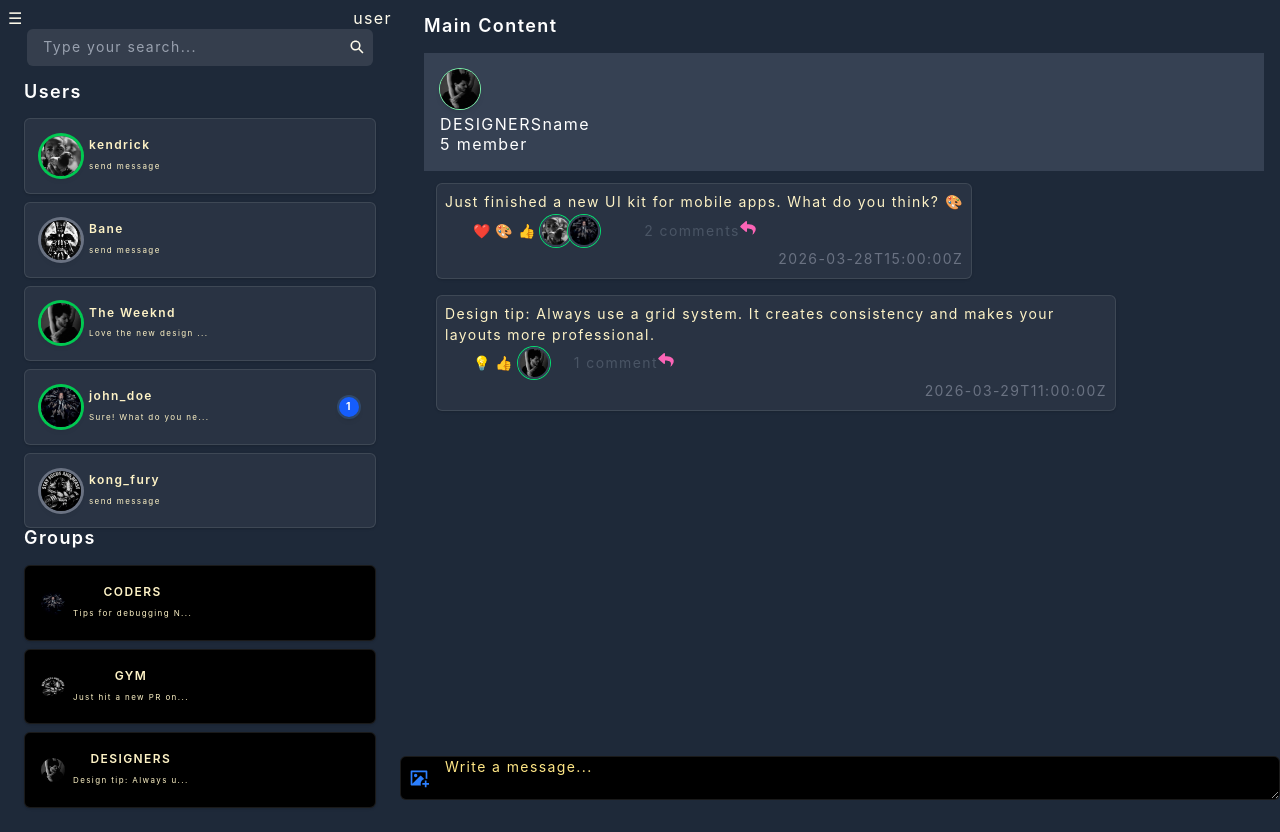
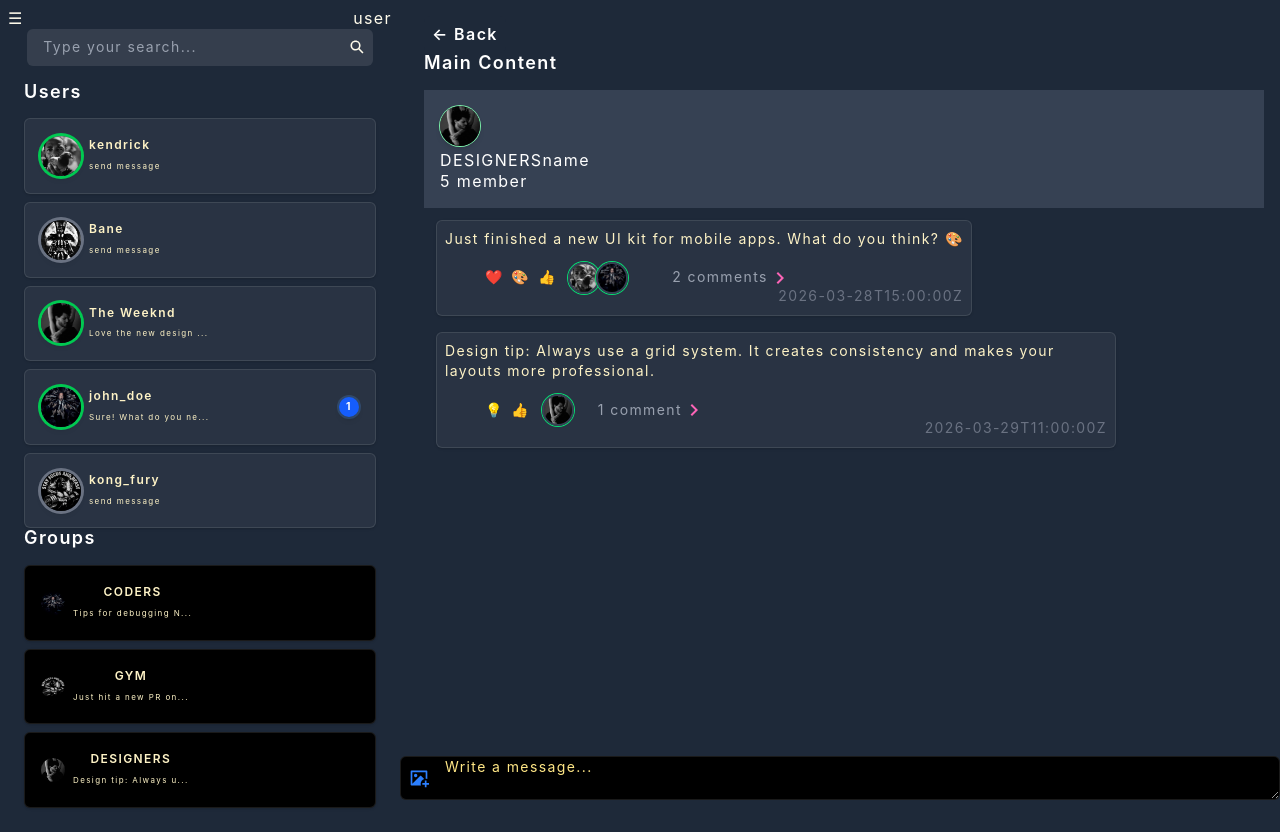
Before and after one commit to Girma3/odin-telegram-clone, a React app in the folder frontend/: page /group/g3 in a window 1280 px wide. Built offline with nearby package versions, Linux system fonts and the light colour scheme; the HTML template or start-up script is replaced by a standard one.

Commit message:
fix(style):date and classname changed

```diff
--- a/frontend/src/features/chat/components/KebabMenu.jsx
+++ b/frontend/src/features/chat/components/KebabMenu.jsx
@@ -4,8 +4,12 @@ function KebabMenu({ onEdit, onDelete }) {
       className="absolute right-16 bottom-0 flex flex-col gap-1
       bg-black dark:bg-gray-700 rounded-lg shadow-md p-2 animate-fadeIn"
     >
-      <button>Edit</button>
-      <button>Delete</button>
+      <button className="rounded-md px-2 py-1 text-left text-sm text-white transition-colors duration-200 hover:bg-gray-700 hover:text-blue-300 focus:outline-none focus:ring-2 focus:ring-blue-400">
+        Edit
+      </button>
+      <button className="rounded-md px-2 py-1 text-left text-sm text-white transition-colors duration-200 hover:bg-red-600/80 focus:outline-none focus:ring-2 focus:ring-red-400">
+        Delete
+      </button>
     </div>
   );
 }
--- a/frontend/src/features/group/components/Discussion.jsx
+++ b/frontend/src/features/group/components/Discussion.jsx
@@ -2,6 +2,11 @@ import { useParams, useSearchParams } from "react-router-dom";
 import PostByUser from "./PostByUser";
 import ChatWithComment from "./PostByUser";
 import UserComment from "./UserComment";
+import {
+  formatCommentTime,
+  formatDate,
+  getTheTime,
+} from "../../../services/helperFns";
 const mainPost = `max-w-[600px]  h-max bg-gray-700 rounded-sm p-2`;
 function getUserByCommentId(users, comment) {
   const user = users.find((user) => user.id === comment.userId);
@@ -11,6 +16,7 @@ function Discussion({ users, groups, onProfileOpen }) {
   const postId = useParams().id;
 
   const [searchParams] = useSearchParams();
+
   let groupId = searchParams.get("groupId");
   groupId = parseInt(groupId) ? parseInt(groupId) : groupId;
   const group = groups.find((group) => group.id === groupId);
@@ -24,6 +30,7 @@ function Discussion({ users, groups, onProfileOpen }) {
     <div className="flex flex-col ">
       <div className="flex flex-col gap-2 items-center">
         <div className={mainPost}>
+          <p>{format}</p>
           {imgUrl && (
             <img
               src={`${imgUrl}`}
@@ -33,9 +40,9 @@ function Discussion({ users, groups, onProfileOpen }) {
             />
           )}
           {text && <p className="py-2">{text}</p>}
-          <div className="flex justify-end items-center">
-            <span>{created}</span>
-          </div>
+          <p className="flex  justify-end items-center">
+            <span>{formatCommentTime(created)}</span>
+          </p>
         </div>
       </div>
       {comments?.length > 0 && (
--- a/frontend/src/features/group/components/GroupPost.jsx
+++ b/frontend/src/features/group/components/GroupPost.jsx
@@ -1,14 +1,15 @@
 import { useState, useMemo } from "react";
 import { FaReply } from "react-icons/fa";
+import { MdNavigateNext } from "react-icons/md";
 import { CiMenuKebab } from "react-icons/ci";
-import { Link } from "react-router-dom";
+import { Link, useNavigate } from "react-router-dom";
 import { chatHolderStyle } from "./PostByUser";
 import Reaction from "../../chat/Reaction";
 import KebabMenu from "../../chat/components/KebabMenu";
 
 // Constants
 const ICON_STYLES = {
-  reply: `w-4 h-4 fill-pink-400 transition-all duration-300 ease-in-out rounded-full hover:fill-green-600 cursor-pointer`,
+  postLink: `w-6 h-6 fill-pink-400 transition-all duration-300 ease-in-out rounded-full hover:fill-green-600 cursor-pointer`,
   kebab: `w-6 h-6 fill-pink-300 hover:fill-green-400`,
 };
 
@@ -36,7 +37,11 @@ function formatCommentCount(count) {
 
 // Component for displaying commenter profile images
 function CommenterImage({ imgUrl, index, onProfileOpen, user }) {
-  const handleClick = () => {
+  const handleClick = (e) => {
+    //stop parent event propagation
+    if (e) {
+      e.stopPropagation();
+    }
     if (onProfileOpen && user) {
       onProfileOpen({ type: "user", user });
     }
@@ -46,7 +51,7 @@ function CommenterImage({ imgUrl, index, onProfileOpen, user }) {
     <button
       aria-label={`View ${user?.name || "user"}'s profile`}
       className="w-12"
-      onClick={handleClick}
+      onClick={(e) => handleClick(e)}
       title="show-Profile"
       type="button"
     >
@@ -71,6 +76,7 @@ function GroupPost({
   const { imgUrl, text, id, created, author } = post;
   const [hovered, setHovered] = useState(false);
   const [menuOpen, setMenuOpen] = useState(false);
+  const navigate = useNavigate();
 
   // Memoize derived data to avoid recalculation on every render
   const comments = useMemo(() => post.comments || [], [post.comments]);
@@ -107,12 +113,19 @@ function GroupPost({
       document.body.removeChild(link);
     }
   };
+  const handlePostClick = () => {
+    //stop propagation if the click is on the image or menu
+    if (menuOpen) return;
 
+    if (!commentCount > 0) return;
+    navigate(`/post/discussion/${id}?groupId=${groupId}`);
+  };
   return (
     <li
       className="flex justify-start items-end gap-3 p-1 w-max max-w-175"
       onMouseEnter={() => setHovered(true)}
       onMouseLeave={handleMouseLeave}
+      onClick={handlePostClick}
     >
       <div className={chatHolderStyle}>
         {/* Post Image */}
@@ -129,19 +142,19 @@ function GroupPost({
             />
           </button>
         )}
-
         {/* Post Text */}
         {text && <p className="text-sm">{text}</p>}
-
         {/* Post Actions and Metadata */}
         <div className="flex justify-between items-center relative p-3">
           {/* Commenter's and Comment Count */}
-          <div className="flex items-center w-max justify-baseline mx-4 h-3">
+          <div className="flex flex-wrap items-center w-max justify-baseline  mx-4 h-3">
+            <div className="flex flex-wrap items-center  px-2">
+              {" "}
               {reactions.length > 0 &&
                 reactions.map((reaction) => (
                   <button
                     key={reaction.id}
-                  className="text-sm text-gray-600 mr-1"
+                    className="text-sm text-gray-600 p-1"
                     aria-label={`Reacted with ${reaction.emoji}`}
                     title={`${currentUser.id === reaction.userId ? "You Reacted with " + reaction.emoji : ""}`}
                     type="button"
@@ -149,6 +162,7 @@ function GroupPost({
                     {reaction.emoji}
                   </button>
                 ))}
+            </div>
             {comments.length > 0 && (
               <>
                 {commenterUsers.map((commenter, index) => (
@@ -160,7 +174,7 @@ function GroupPost({
                     onProfileOpen={onProfileOpen}
                   />
                 ))}
-                <span className="text-sm text-gray-600 ml-2">
+                <span className="text-sm text-gray-400 ml-2">
                   {commentCount}
                 </span>
               </>
@@ -183,9 +197,7 @@ function GroupPost({
 
             {/* Reply/Comment Link */}
             <Link to={`/post/discussion/${id}?groupId=${groupId}`}>
-              <button aria-label="Reply to post" type="button">
-                <FaReply className={ICON_STYLES.reply} />
-              </button>
+              <MdNavigateNext className={ICON_STYLES.postLink} />
             </Link>
           </div>
 
@@ -196,14 +208,13 @@ function GroupPost({
             </div>
           )}
         </div>
-
         {/* Post Metadata (Author and Timestamp) */}
         {created && (
-          <div className="flex justify-end items-center gap-2 text-sm text-gray-500">
+          <p className="flex justify-end items-center gap-2 text-sm text-gray-500">
             {author && <span className="font-medium">{author}</span>}
             <time dateTime={created}>{created}</time>
-          </div>
-        )}
+          </p>
+        )}{" "}
       </div>
     </li>
   );
--- a/frontend/src/features/group/components/UserComment.jsx
+++ b/frontend/src/features/group/components/UserComment.jsx
@@ -11,12 +11,13 @@ const imgStyle = `w-6 h-6 rounded-full shadow-md ring-1 ring-pink-400  object-co
  ring-green-300 relative bottom-0`;
 const liStyle = `flex justify-start items-end gap-3 p-2 relative`;
 
-function UserComment({ user, comment, owner = false, onProfileOpen }) {
+function UserComment({ user, comment, onProfileOpen }) {
   const { text, created, id } = comment;
   const [hovered, setHovered] = useState(false);
   const [menuOpen, setMenuOpen] = useState(false);
   const { profile } = user;
-  const { avatarUrl } = profile;
+  const { avatarUrl } = profile || {};
+  const owner = comment.userId === user.id;
   const handlePost = ({ onProfileOpen }) => {
     setMenuOpen((prev) => !prev);
   };
@@ -54,15 +55,19 @@ function UserComment({ user, comment, owner = false, onProfileOpen }) {
             loading="lazy"
           />
         )} */}
-        {text && <p>{text}</p>}
+        {text && <p className="p-2 wrap-break-word">{text}</p>}
 
         <div className="flex justify-end items-center relative p-1">
           <div className="flex items-center w-max justify-baseline mx-4 h-3 ">
             {owner && hovered && (
               <div>
                 {" "}
-                <button aria-label="kebab menu" onClick={handlePost}>
-                  <CiMenuKebab className="w-6 h-6  fill-pink-300 hover:fill-green-400" />
+                <button aria-label="menu" onClick={handlePost}>
+                  <CiMenuKebab
+                    className={`w-6 h-6 fill-pink-300 hover:fill-green-400 transition-transform duration-200 ${
+                      menuOpen ? "rotate-90" : ""
+                    }`}
+                  />
                 </button>
               </div>
             )}
--- a/frontend/src/features/layouts/DeskTopLayout.jsx
+++ b/frontend/src/features/layouts/DeskTopLayout.jsx
@@ -1,5 +1,5 @@
 import { useState, useEffect, useRef } from "react";
-import { Outlet } from "react-router-dom";
+import { Outlet, useNavigate } from "react-router-dom";
 import SideBarOverlay from "./SideBarOverlay";
 import { searchHolder, searchInput } from "./MobileLayout";
 import { IoSearchSharp } from "react-icons/io5";
@@ -36,7 +36,6 @@ function DesktopLayout({
   users,
   groups,
   currentUser,
-
   privateChats,
   notifications,
   profileState,
@@ -47,6 +46,10 @@ function DesktopLayout({
   const [dragging, setDragging] = useState(false);
   const [isSidebarHovered, setIsSidebarHovered] = useState(false);
   const [sidebarOpen, setSidebarOpen] = useState(false);
+  const navigate = useNavigate();
+  const onBack = () => {
+    navigate(-1);
+  };
 
   const hasGroup = groups
     .map((g) => g.ownerId === currentUser.id)
@@ -207,6 +210,14 @@ function DesktopLayout({
         {/* Main content */}
         <main className={main}>
           <div className="p-4 text-white  min-h-[150%]">
+            <button
+              className="font-semibold bg-gray-800 text-white px-2 py-2 rounded-md hover:bg-gray-700 hover:scale-105 transition-transform duration-200
+               focus:outline-none focus:ring-2  focus:ring-blue-500"
+              onClick={onBack}
+            >
+              {" "}
+              ← Back{" "}
+            </button>
             <h2 className="text-lg font-semibold mb-4">Main Content</h2>
 
             {/* ... */}
--- a/frontend/src/services/helperFns.js
+++ b/frontend/src/services/helperFns.js
@@ -1,4 +1,9 @@
-import { format, parseISO, differenceInDays } from "date-fns";
+import {
+  format,
+  parseISO,
+  differenceInDays,
+  formatDistanceToNow,
+} from "date-fns";
 //2026-04-06T10:38:29.522Z
 //format date
 function formatDate(date) {
@@ -13,5 +18,24 @@ function dateDifferenceFromNow(date) {
 function getMonthAndYear(date) {
   return format(parseISO(date), "MMM yyyy");
 }
+function formatCommentTime(dateString) {
+  const date = new Date(dateString);
+  const now = new Date();
 
-export { formatDate, dateDifferenceFromNow, getTheTime, getMonthAndYear };
+  // Check if the comment is older than 7 days
+  if (differenceInDays(now, date) > 7) {
+    // Returns something clean like "Mar 2, 2026"
+    return format(date, "MMM d, yyyy");
+  }
+
+  // Returns relative time like "5 minutes ago" or "2 days ago"
+  return formatDistanceToNow(date, { addSuffix: true });
+}
+
+export {
+  formatDate,
+  dateDifferenceFromNow,
+  getTheTime,
+  getMonthAndYear,
+  formatCommentTime,
+};
```
Lines whose indentation alone changed are shown as unchanged.
